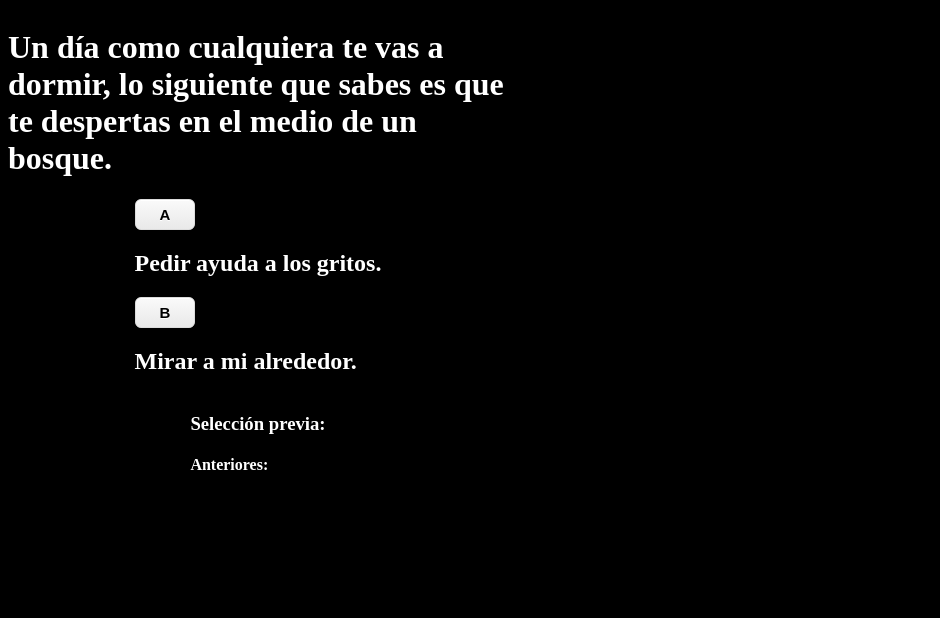
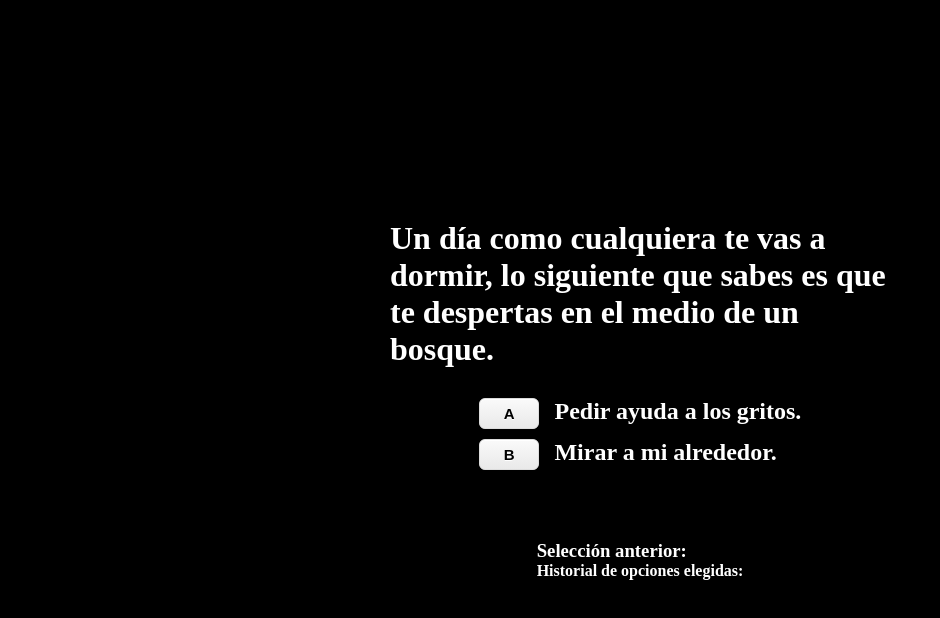
Before and after one commit to tatianarincon96/ctd-frontend3-primer-evaluacion-res, a React (Create React App) app: page / in a window 1280 px wide. Shown: the top 618 px of the page, without its empty margins (0-940 px from the left). Built offline with nearby package versions, Linux system fonts and the light colour scheme; a web font is replaced by a local one.

Commit message:
Add ajustes de Herni

```diff
--- a/src/components/Opciones.js
+++ b/src/components/Opciones.js
@@ -4,14 +4,18 @@ class Opciones extends Component {
   render() {
     return (
       <div className="opciones">
+        <div className="opcion">
           <button id="A" className="botones" onClick={this.props.handleClick}>
             A
           </button>
           <h2>{this.props.opcionA}</h2>
+        </div>
+        <div className="opcion">
           <button id="B" className="botones" onClick={this.props.handleClick}>
             B
           </button>
           <h2>{this.props.opcionB}</h2>
+        </div>
       </div>
     );
   }
--- a/src/components/Recordatorio.js
+++ b/src/components/Recordatorio.js
@@ -4,8 +4,8 @@ class Recordatorio extends Component {
   render() {
     return (
       <div className="recordatorio">
-        <h3>Selección previa: {this.props.seleccionPrevia}</h3>
-        <h4>Anteriores: </h4>
+        <h3>Selección anterior: {this.props.seleccionPrevia}</h3>
+        <h4>Historial de opciones elegidas: </h4>
         <ul>{this.props.historial}</ul>
       </div>
     );
--- a/src/index.css
+++ b/src/index.css
@@ -1,13 +1,16 @@
 * {
+  margin: 0;
   box-sizing: border-box;
   background-color: black;
 }
 .layout {
+  height: 100vh;
+  max-width: 500px;
+  margin: 0 auto;
   display: flex;
   flex-direction: column;
   justify-content: center;
   align-items: center;
-  max-width: 500px;
   font-family: "Hina Mincho", serif;
 }
 
@@ -15,6 +18,7 @@
   display: flex;
   justify-content: center;
   align-items: center;
+  margin-bottom: 30px;
   color: white;
 }
 
@@ -22,8 +26,15 @@
   color: white;
 }
 
+.opcion {
+  display: flex;
+  gap: 15px;
+  margin-bottom: 10px;
+}
+
 .recordatorio {
   color: white;
+  margin-top: 60px;
 }
 
 .botones {
```
Also changed, not shown: 1 other file (tests, documents, lock files or other folders). Lines whose indentation alone changed are shown as unchanged.
